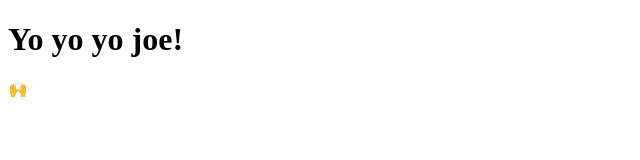
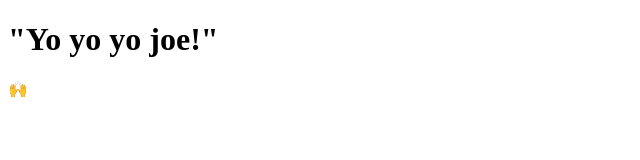
Before and after one commit to evpfeil/first-website, a plain HTML site: page index.html in a window 1280 px wide. Shown: the whole page, without its empty margins (0-640 px from the left). Drawn offline with Linux system fonts and the light colour scheme.

Commit message:
Update index.html

```diff
--- a/index.html
+++ b/index.html
@@ -5,7 +5,7 @@
 		<title>My first github.io website</title>
 	</head>
 	<body>
-		<h1>Yo yo yo joe!</h1>
+		<h1>"Yo yo yo joe!"</h1>
 		<p>🙌</p>
 	</body>
 </html>
```
